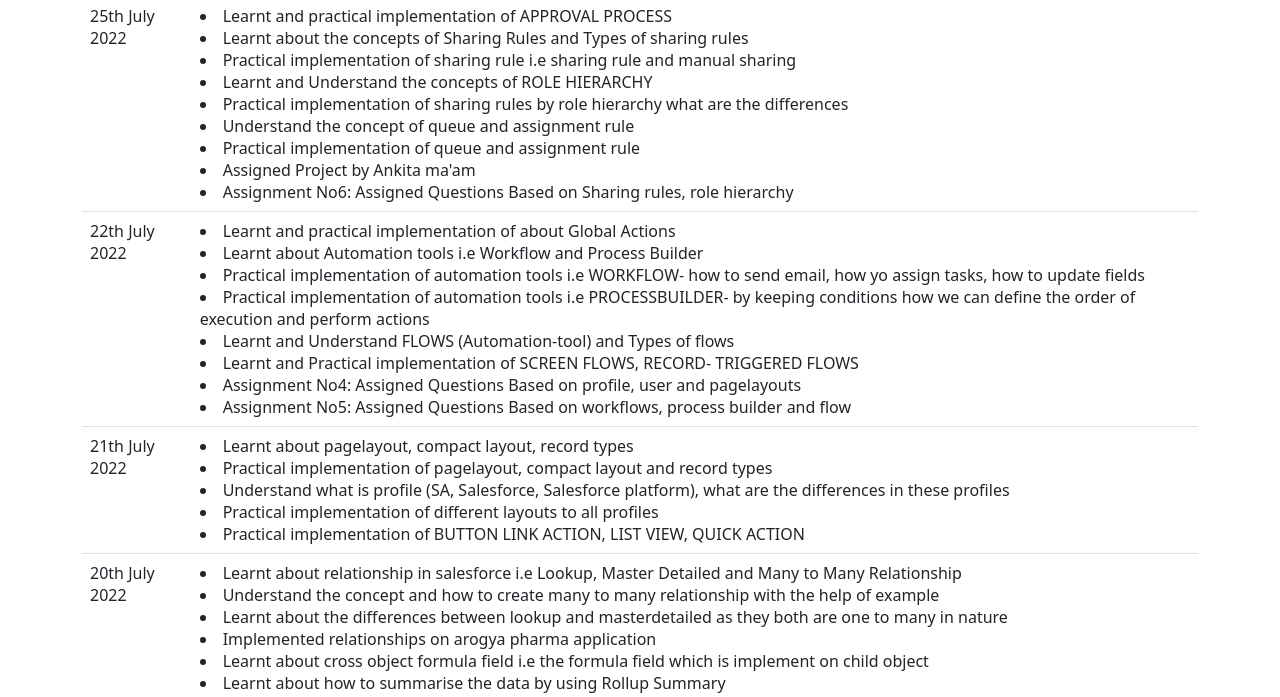
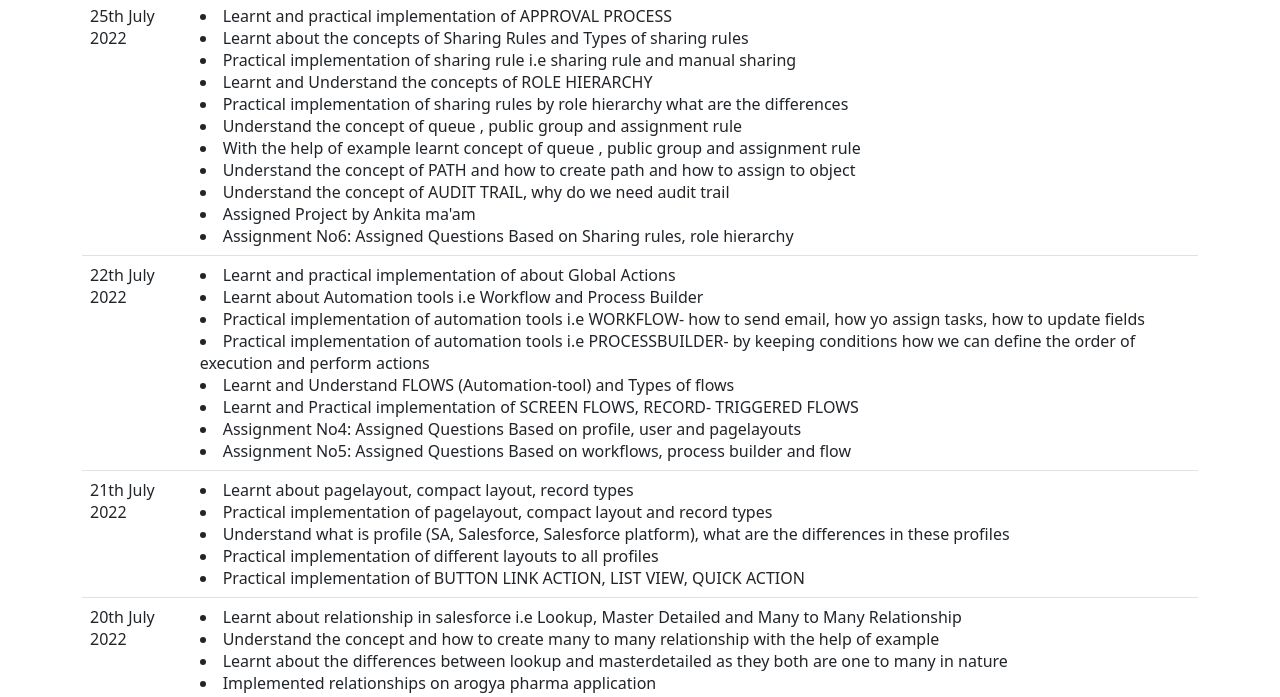
Before and after one commit to neha-mrk/neha-mrk.github.io, a plain HTML site: page journal.html in a window 1280 px wide. Shown: the part 98-795 px from the top of the page. Drawn offline with nearby package versions, Linux system fonts and the light colour scheme.

Commit message:
Update journal.html

```diff
--- a/journal.html
+++ b/journal.html
@@ -23,8 +23,10 @@
 <li>Practical implementation of sharing rule i.e sharing rule and manual sharing </li>
 <li>Learnt and Understand the concepts of ROLE HIERARCHY</li>
 <li>Practical implementation of sharing rules by role hierarchy what are the differences</li>
-<li>Understand the concept of queue and assignment rule</li>
-<li>Practical implementation of queue and assignment rule</li>
+<li>Understand the concept of queue , public group and assignment rule</li>
+<li>With the help of example learnt concept of queue , public group and assignment rule</li>
+<li>Understand the concept of PATH and how to create path and how to assign to object</li>
+<li>Understand the concept of AUDIT TRAIL, why do we need audit trail</li>
 <li>Assigned Project by Ankita ma'am</li>
 <li>Assignment No6: Assigned Questions Based on Sharing rules, role hierarchy  </li>
 </td>
```
